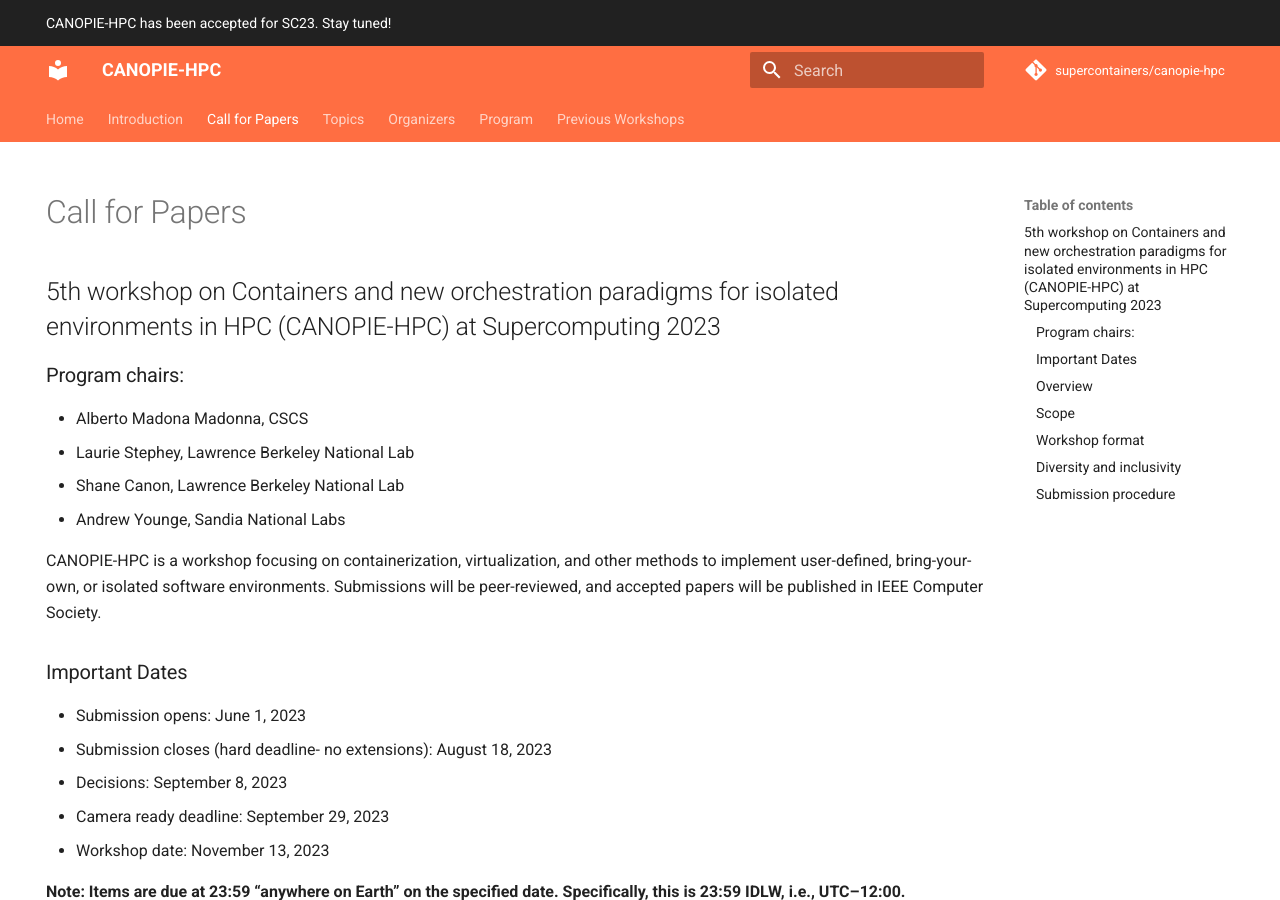
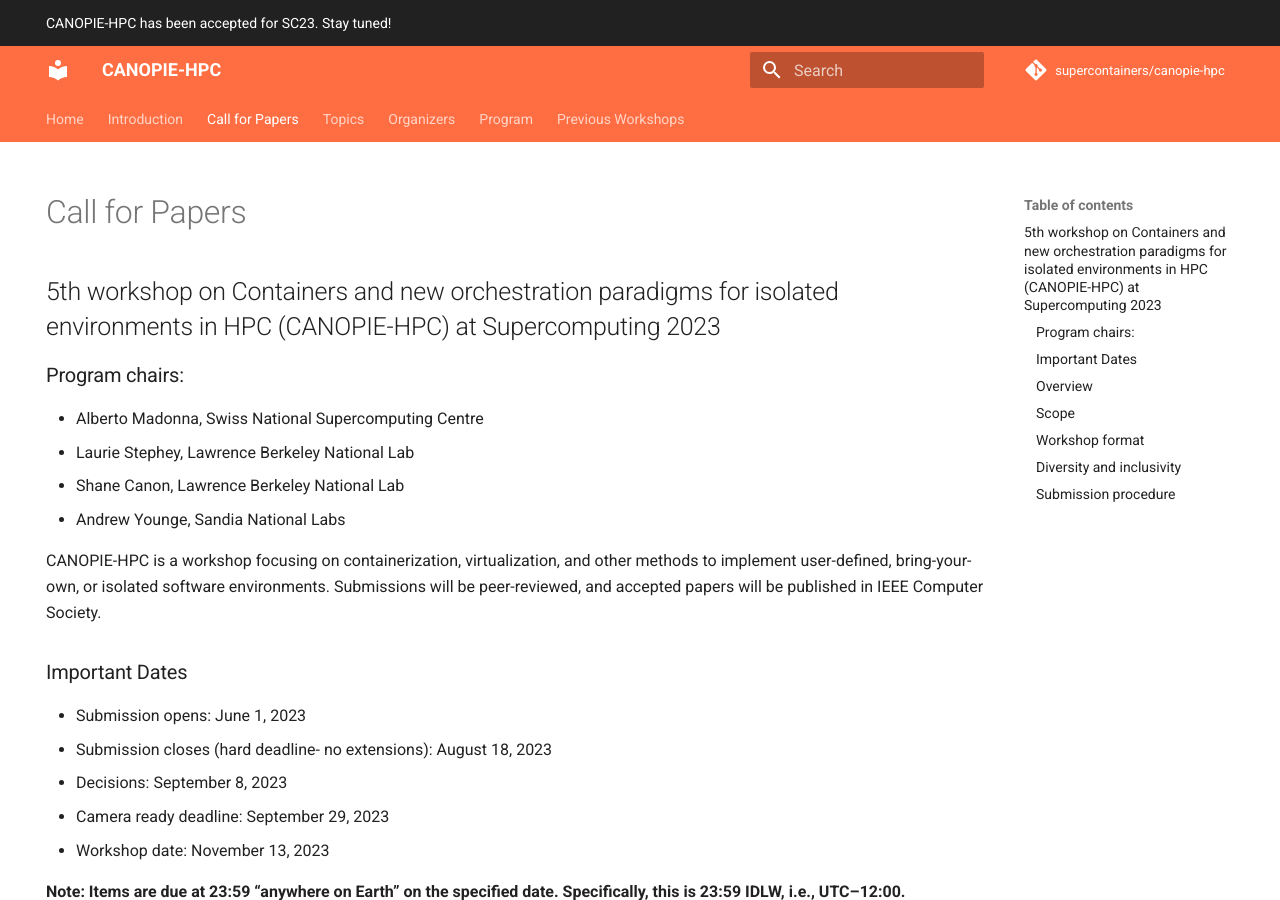
Before and after one commit to supercontainers/canopie-hpc, an MkDocs documentation site: the page built from docs/cfp.md, in a window 1280 px wide and 900 px high. Built offline with MkDocs 1.6.1 and Material for MkDocs 9.7.7, drawn with Linux system fonts in a browser that asks for light colours; comment, search, counter and statistics services are not loaded.

Commit message:
fix alberto's name here as well

```diff
--- a/docs/cfp.md
+++ b/docs/cfp.md
@@ -7,7 +7,7 @@
 
 ### Program chairs:
 
-* Alberto Madona Madonna, CSCS
+* Alberto Madonna, Swiss National Supercomputing Centre
 * Laurie Stephey, Lawrence Berkeley National Lab
 
 * Shane Canon, Lawrence Berkeley National Lab
```
